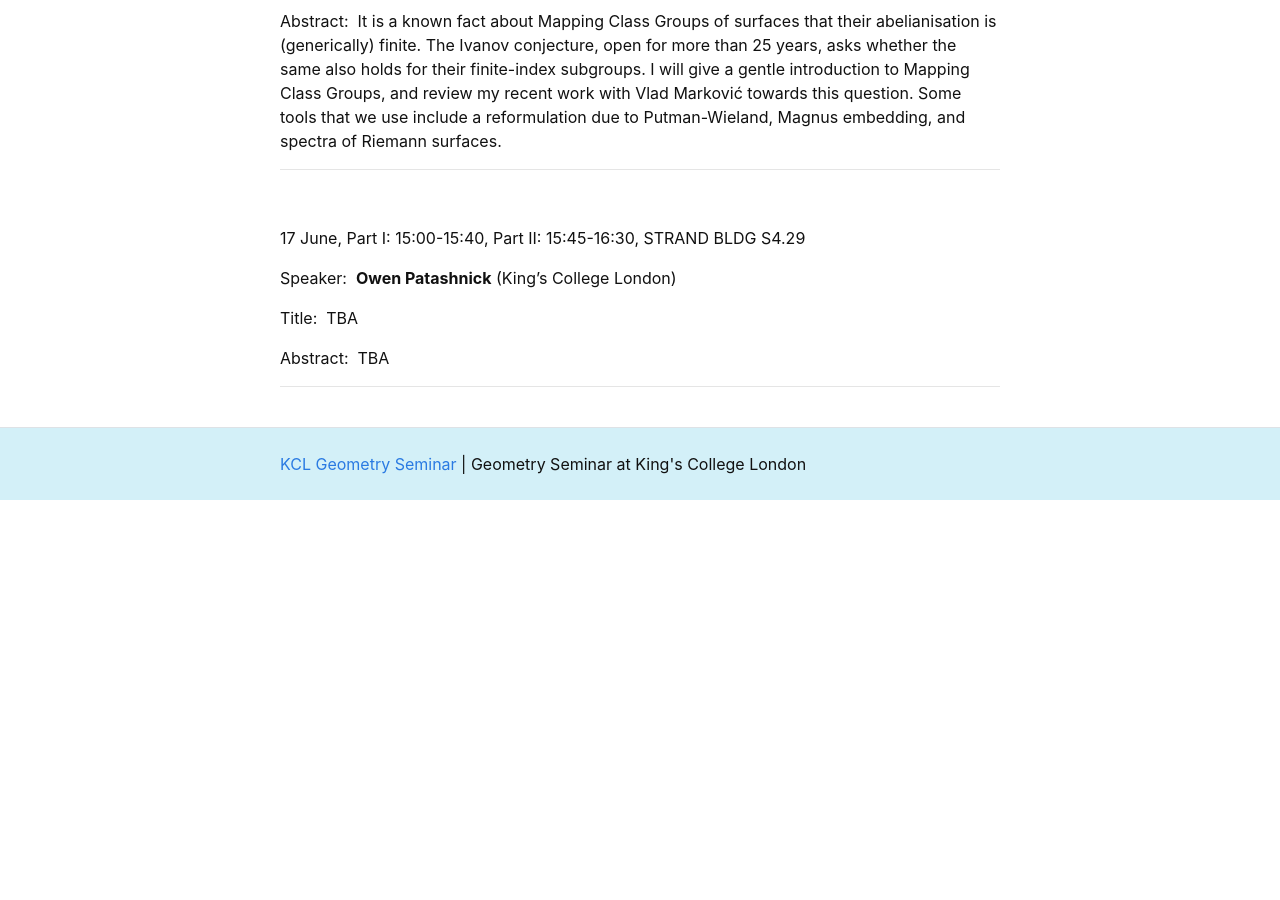
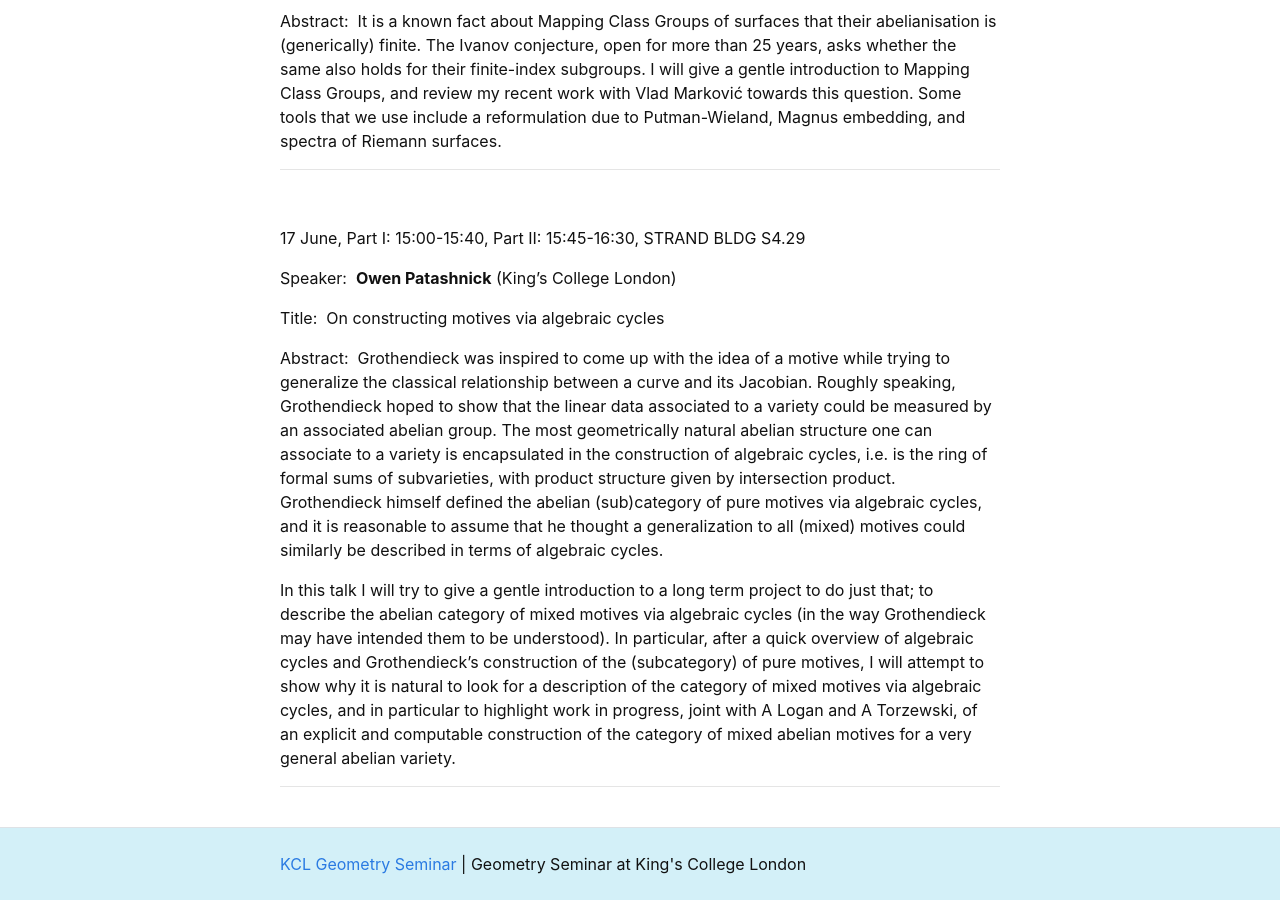
Before and after one commit to kcl-geometry-seminar/kcl-geometry-seminar.github.io, a Jekyll site: the page built from pages/index.md, in a window 1280 px wide and 900 px high, scrolled down 2349 px. Built offline with Jekyll 4.4.1, drawn with Linux system fonts in a browser that asks for light colours; formulas are drawn with MathJax 3; a script that is not in the unit is left out; before the commit the page ends 2849 px from its top, so only the background shows below that.

Commit message:
Update index.md
Added the title and abstract for Owen Patashnick's talk.

```diff
--- a/pages/index.md
+++ b/pages/index.md
@@ -112,8 +112,10 @@ Abstract:&nbsp; It is a known fact about Mapping Class Groups of surfaces that t
 
 Speaker:&nbsp; **Owen Patashnick** (King's College London)
 
-Title:&nbsp; TBA
+Title:&nbsp; On constructing motives via algebraic cycles
 
-Abstract:&nbsp; TBA
+Abstract:&nbsp; Grothendieck was inspired to come up with the idea of a motive while trying to generalize the classical relationship between a curve and its Jacobian.  Roughly speaking, Grothendieck hoped to show that the linear data associated to a variety could be measured by an associated abelian group.  The most geometrically natural abelian structure one can associate to a variety is encapsulated in the construction of algebraic cycles, i.e. is the ring of formal sums of subvarieties, with product structure given by intersection product.  Grothendieck himself defined the abelian (sub)category of pure motives via algebraic cycles, and it is reasonable to assume that he thought a generalization to all (mixed) motives could similarly be described in terms of algebraic cycles.
+
+In this talk I will try to give a gentle introduction to a long term project to do just that; to describe the abelian category of mixed motives via algebraic cycles (in the way Grothendieck may have intended them to be understood).  In particular, after a quick overview of algebraic cycles and Grothendieck’s construction of the (subcategory) of pure motives, I will attempt to show why it is natural to look for a description of the category of mixed motives via algebraic cycles, and in particular to highlight work in progress, joint with A Logan and A Torzewski, of an explicit and computable construction of the category of mixed abelian motives for a very general abelian variety.
 
 ---------------------------------------------------------
```
